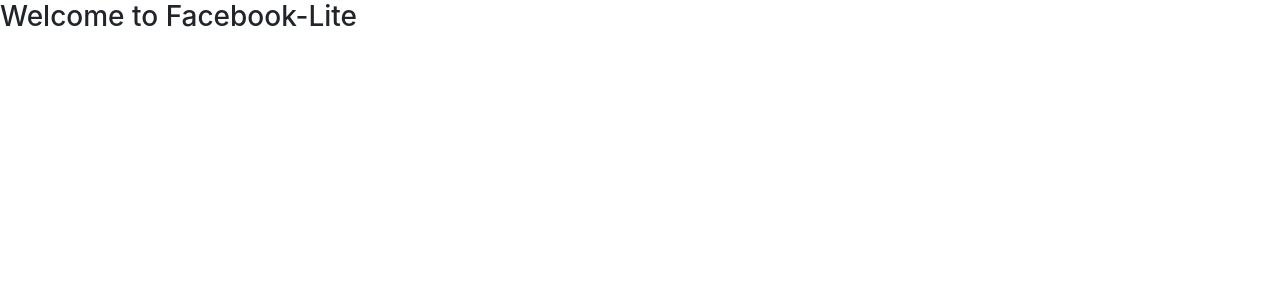
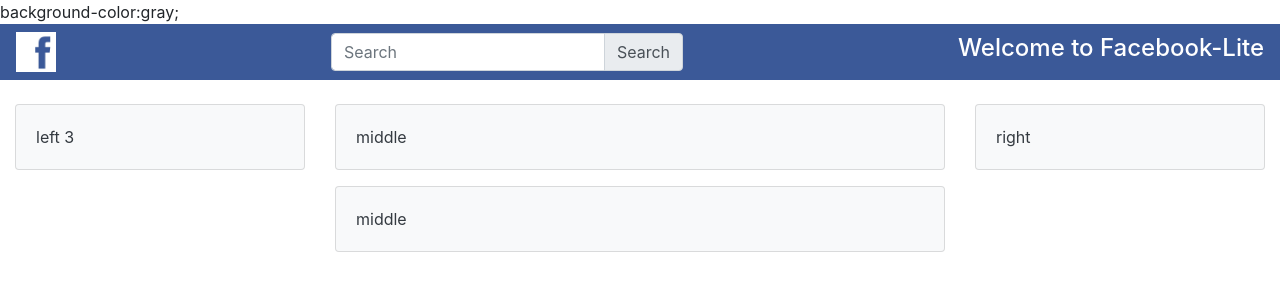
Before and after one commit to YujieLyu/Facebook-Lite, a PHP site: page / in a window 1280 px wide. Shown: the top 300 px of the page. Run offline with PHP 8.4, Linux system fonts and the light colour scheme.

Commit message:
Checking Xdebug

```diff
--- a/header.php
+++ b/header.php
@@ -13,15 +13,39 @@
     <meta charset="utf-8">
     <meta name="viewport" content="width=device-width, initial-scale=1">
     <!--    CSS-->
-    <link rel="stylesheet" href="https://stackpath.bootstrapcdn.com/bootstrap/4.3.1/css/bootstrap.min.css" integrity="sha384-ggOyR0iXCbMQv3Xipma34MD+dH/1fQ784/j6cY/iJTQUOhcWr7x9JvoRxT2MZw1T" crossorigin="anonymous">
+    <link rel="stylesheet" href="https://stackpath.bootstrapcdn.com/bootstrap/4.3.1/css/bootstrap.min.css"
+          integrity="sha384-ggOyR0iXCbMQv3Xipma34MD+dH/1fQ784/j6cY/iJTQUOhcWr7x9JvoRxT2MZw1T" crossorigin="anonymous">
     <!--    jQuery-->
-    <script src="https://code.jquery.com/jquery-3.3.1.slim.min.js" integrity="sha384-q8i/X+965DzO0rT7abK41JStQIAqVgRVzpbzo5smXKp4YfRvH+8abtTE1Pi6jizo" crossorigin="anonymous"></script>
+    <script src="https://code.jquery.com/jquery-3.3.1.slim.min.js"
+            integrity="sha384-q8i/X+965DzO0rT7abK41JStQIAqVgRVzpbzo5smXKp4YfRvH+8abtTE1Pi6jizo"
+            crossorigin="anonymous"></script>
     <!--    popper.js-->
-    <script src="https://cdnjs.cloudflare.com/ajax/libs/popper.js/1.14.7/umd/popper.min.js" integrity="sha384-UO2eT0CpHqdSJQ6hJty5KVphtPhzWj9WO1clHTMGa3JDZwrnQq4sF86dIHNDz0W1" crossorigin="anonymous"></script>
+    <script src="https://cdnjs.cloudflare.com/ajax/libs/popper.js/1.14.7/umd/popper.min.js"
+            integrity="sha384-UO2eT0CpHqdSJQ6hJty5KVphtPhzWj9WO1clHTMGa3JDZwrnQq4sF86dIHNDz0W1"
+            crossorigin="anonymous"></script>
     <!--    Latest compiled JavaScript-->
-    <script src="https://stackpath.bootstrapcdn.com/bootstrap/4.3.1/js/bootstrap.min.js" integrity="sha384-JjSmVgyd0p3pXB1rRibZUAYoIIy6OrQ6VrjIEaFf/nJGzIxFDsf4x0xIM+B07jRM" crossorigin="anonymous"></script>
+    <script src="https://stackpath.bootstrapcdn.com/bootstrap/4.3.1/js/bootstrap.min.js"
+            integrity="sha384-JjSmVgyd0p3pXB1rRibZUAYoIIy6OrQ6VrjIEaFf/nJGzIxFDsf4x0xIM+B07jRM"
+            crossorigin="anonymous"></script>
 </head>
 <body>
-    <h3>Welcome to Facebook-Lite</h3>
+background-color:gray;
+<nav class="navbar navbar-extend-sm" style="background: #3b5998">
+    <!-- Brand/logo -->
+    <a>
+        <img src="fb_logo.jpg" alt="logo" style="width:40px;">
+    </a>
+    <form class="form-inline" action>
+        <div class="input-group">
+            <input class="form-control" type="text" placeholder="Search">
+            <div class="input-group-append">
+                <span class="input-group-text">Search</span>
+            </div>
+        </div>
+
+    </form>
+    <h4 class="text-white">Welcome to Facebook-Lite</h4>
+</nav>
+
 </body>
 </html>
--- a/index.php
+++ b/index.php
@@ -1,17 +1,49 @@
 <?php
+/**
+ * Created by PhpStorm.
+ * User: Yujie Lyu
+ * Date: 2019-09-11
+ * Time: 20:34
+ */
 include_once('header.php');
 ?>
-<div class="container-fluid">
+<div class="container-fluid mt-4">
 
     <div class="row">
-        <div class="col" style="background-color:lavender;">
-
+        <!--        Left Part-->
+        <div class="col-3">
+            <div class="card bg-light text-dark">
+                <div class="card-body">
+                    left
+                   <?php
+                   $x=1;
+                   $y=2;
+                   $z=$x+$y;
+                   echo $z;
+                   ?>
+                </div>
+            </div>
         </div>
-        <div class="col" style="background-color:orange;">
-
+        <!--        Middle Part-->
+        <div class="col-6">
+            <div class="card bg-light text-dark">
+                <div class="card-body">
+                    middle
+                </div>
+            </div>
+            <div class="card bg-light text-dark mt-3">
+                <div class="card-body">
+                    middle
+                </div>
+            </div>
         </div>
-        <div class="col" style="background-color:lavender;">
-
+        <!--        Right Part-->
+        <div class="col-3">
+            <div class="card bg-light text-dark">
+                <div class="card-body">
+                    right
+                </div>
+            </div>
         </div>
     </div>
 </div>
```
Also changed, not shown: fb_logo.jpg (added).
